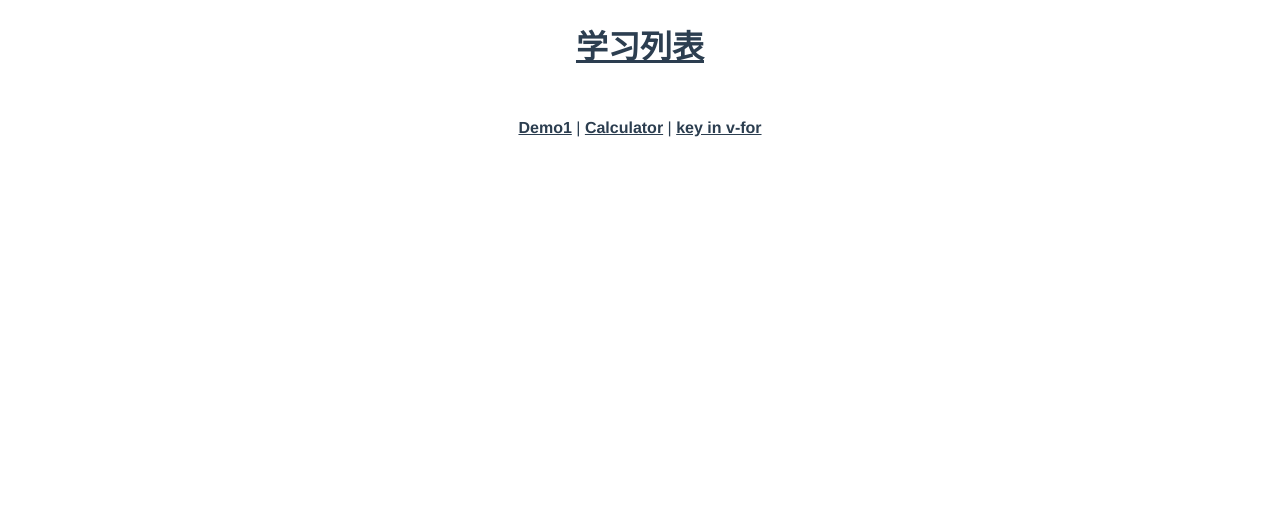
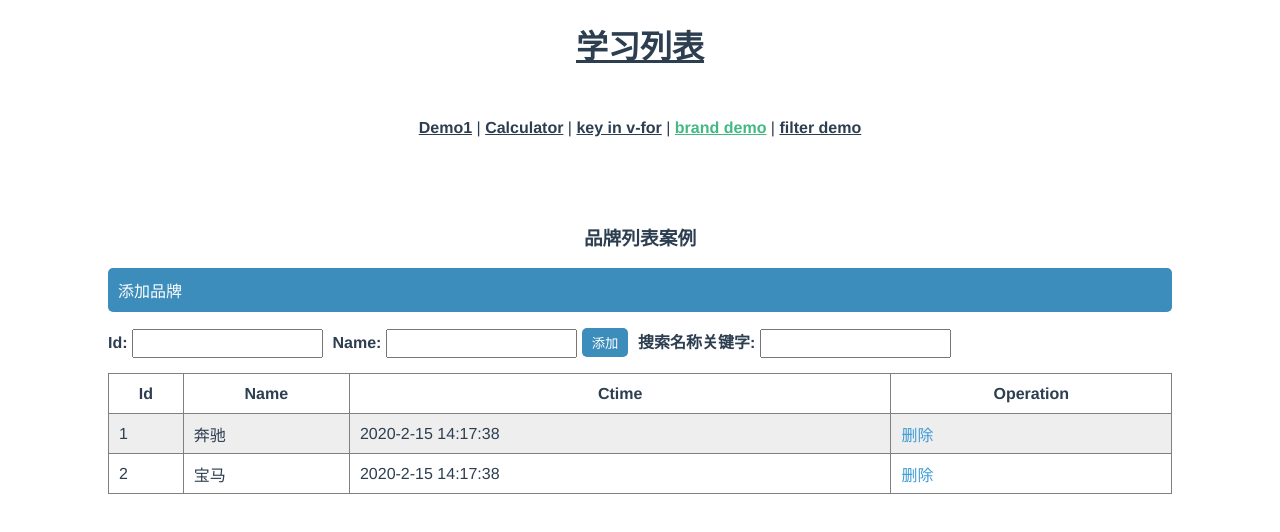
Before and after one commit to tearill/Reading_Record, a Vue app in the folder Vue/vue-cli-learn/: page /brandDemo in a window 1280 px wide. Shown: the top 532 px of the page. Built offline with nearby package versions, Linux system fonts and the light colour scheme.

Commit message:
实现综合案例，学习过滤器

```diff
--- a/Vue/vue-cli-learn/src/App.vue
+++ b/Vue/vue-cli-learn/src/App.vue
@@ -4,7 +4,9 @@
     <div id="nav">
       <router-link to="/demo1">Demo1</router-link> |
       <router-link to="/calculator">Calculator</router-link> |
-      <router-link to="/demo2">key in v-for</router-link>
+      <router-link to="/demo2">key in v-for</router-link> |
+      <router-link to="/brandDemo">brand demo</router-link> |
+      <router-link to="/filter">filter demo</router-link>
     </div>
     <router-view/>
   </div>
--- a/Vue/vue-cli-learn/src/main.js
+++ b/Vue/vue-cli-learn/src/main.js
@@ -4,6 +4,11 @@ import router from './router'
 
 Vue.config.productionTip = false
 
+// 全局过滤器 所有页面都可以使用
+// Vue.filter('uppecase', value => {
+//   return value.toUpperCase()
+// })
+
 new Vue({
   router,
   render: h => h(App)
--- a/Vue/vue-cli-learn/src/router/index.js
+++ b/Vue/vue-cli-learn/src/router/index.js
@@ -4,6 +4,8 @@ import Home from '../views/Home.vue'
 import Demo1 from '../views/Demo1.vue'
 import Calculator from '../views/Calculator.vue'
 import Demo2 from '../views/Demo2.vue'
+import brandDemo from '../views/brandDemo.vue'
+import filter from '../views/filter.vue'
 
 Vue.use(VueRouter)
 
@@ -27,6 +29,16 @@ const routes = [
     path: '/demo2',
     name: 'Demo2',
     component: Demo2
+  },
+  {
+    path: '/brandDemo',
+    name: 'brandDemo',
+    component: brandDemo
+  },
+  {
+    path: '/filter',
+    name: 'filter',
+    component: filter
   }
 ]
 
--- /dev/null
+++ b/Vue/vue-cli-learn/src/views/brandDemo.vue
@@ -0,0 +1,185 @@
+<template>
+  <div id="app">
+      <h3>品牌列表案例</h3>
+      <div class="options">
+          <p>添加品牌</p>
+          <div>
+              <label>
+                Id:
+                <input type="text" name="id" v-model="id">
+              </label>
+              <label>
+                Name:
+                <input type="text" name="name" v-model="name">
+              </label>
+              <input class="btn" type="button" value="添加" @click="add">
+              <label>
+                搜索名称关键字:
+                <input type="text" name="id" v-model="keywords">
+              </label>
+          </div>
+      </div>
+      <table class="table table-bordered table-hover table-striped" border="1">
+          <thead>
+              <tr>
+                  <th>Id</th>
+                  <th>Name</th>
+                  <th>Ctime</th>
+                  <th>Operation</th>
+              </tr>
+          </thead>
+          <tbody>
+              <tr v-for="item in search(keywords)" :key="item.id">
+                  <td>{{item.id}}</td>
+                  <td>{{item.name}}</td>
+                  <td>{{item.ctime | dataFormat}}</td>
+                  <td>
+                      <a href="" @click.prevent="del(item.id)">删除</a>
+                  </td>
+              </tr>
+          </tbody>
+      </table>
+  </div>
+</template>
+
+<script>
+export default {
+    data() {
+        return {
+            name: '',
+            id: '',
+            keywords: '',
+            list: [
+                {id: 1, name: '奔驰', ctime: new Date().toLocaleString()},
+                {id: 2, name: '宝马', ctime: new Date().toLocaleString()},
+            ]
+        }
+    },
+    methods: {
+        add() {
+            var car = {
+                id: this.id,
+                name: this.name,
+                ctime: new Date().toLocaleString()
+            }
+            this.list.push(car);
+        },
+        del(id) {
+            // solution 1
+            // this.list.some((item, index) => {
+            //     if (item.id === id) {
+            //         this.list.splice(index, 1);
+            //         return true;
+            //     }
+            // })
+
+            // solution 2
+            let index = this.list.findIndex(item => {
+                if (item.id === id) {
+                    return true;
+                }
+            })
+            this.list.splice(index, 1);
+        },
+        search(keywords) {
+            // var newList = [];
+            // this.list.forEach(item => {
+            //     if (item.name.indexOf(keywords) != -1) {
+            //         newList.push(item);
+            //     }
+            // })
+            // return newList;
+
+            var newList = this.list.filter(item => {
+                if (item.name.includes(keywords)) {
+                    return item
+                }
+            })
+            return newList;
+        }
+    },
+    filters: {
+        // 时间的格式化
+        dataFormat(value, pattern = '') {
+            // 根据给定的时间字符串，得到特定的字符串
+            let dt = new Date();
+            // 年月日
+            let y = dt.getFullYear();
+            let m = dt.getMonth() + 1;
+            let d = dt.getDate();
+
+            // return y + '-' + m + '-' + d;
+
+            if (pattern.toLowerCase() === 'yyyy-mm-dd') {
+                return `${y}-${m}-${d}`;
+            } else {
+                let hh = dt.getHours();
+                let mm = dt.getMinutes();
+                let ss = dt.getSeconds();
+
+                return `${y}-${m}-${d} ${hh}:${mm}:${ss}`;
+            }
+        }
+    }
+}
+</script>
+
+<style lang="less">
+#app {
+    padding:0 50px 0 50px;
+}
+.table {
+    width: 100%;
+    border-collapse:collapse;
+    thead {
+        tr {
+            height: 40px;
+        }
+    }
+    tbody {
+        tr:nth-child(1) {
+            background-color: #eee;
+        }
+        tr {
+            height: 40px;
+            &:hover {
+                background-color: #eee;
+            }
+            td {
+                text-align-last: left;
+                padding-left: 10px;
+            }
+            a {
+                text-decoration: none;
+                color: #3C9BD4;
+            }
+        }
+    }
+
+}
+
+.options {
+    text-align: left;
+    margin-bottom: 50px;
+    width: 100%;
+    p, .btn {
+        background-color: #3C8DBC;
+        color: #fff;
+        padding: 10px;
+        border-radius: 5px;
+    }
+    div {
+        label {
+            font-weight: bold;
+            input {
+                font-weight: normal;
+                padding: 5px;
+            }
+        }
+        .btn {
+            padding: 5px 10px 5px 10px;
+            border: none;
+        }
+    }
+}
+</style>
--- /dev/null
+++ b/Vue/vue-cli-learn/src/views/filter.vue
@@ -0,0 +1,60 @@
+<template>
+  <div>
+      <h1>filter 过滤器</h1>
+      <div>{{content | uppercase}}</div>
+      <div>{{content | transform('capitalize')}}</div>
+      <!-- 单次使用多个过滤器 -->
+      <div>{{content | uppercase | join('~')}}</div>
+      <div>{{content | uppercase | join('+')}}</div>
+      <div>{{msg | msgFormat('疯狂')}}</div>
+      <div>{{msg | msgFormat('疯狂', '123')}}</div>
+  </div>
+</template>
+
+<script>
+import Vue from 'vue'
+
+// 全局过滤器 -> 直接放到 main.js 中所有页面都可以使用
+// Vue.filter('uppecase', value => {
+//         return value.toUpperCase()
+//     })
+
+export default {
+    data() {
+        return {
+            content: "aishfjdhskdjhdsjgfdjsh",
+            msg: "曾是我也是一个单纯的少年，单纯的我，傻傻的问，谁是世界上最单纯的人"
+        }
+    },
+    filters: {
+        uppercase (value) {
+            return value.toUpperCase()
+        },
+        transform(value, type) {
+            switch (type) {
+                case 'uppercase':
+                    return value.toUpperCase();
+                    break;
+                case 'lowercase':
+                    return value.toLowerCase();
+                    break;
+                case 'capitalize':
+                    return value.charAt(0).toUpperCase() + value.substr(1);
+                    break;
+                default:
+                    break;
+            }
+        },
+        join(value, str) {
+            return value.split("").join(str);
+        },
+        msgFormat(value, str1, str2) {
+            return value.replace(/单纯/g, str1 + str2);
+        }
+    }
+}
+</script>
+
+<style>
+
+</style>
```
